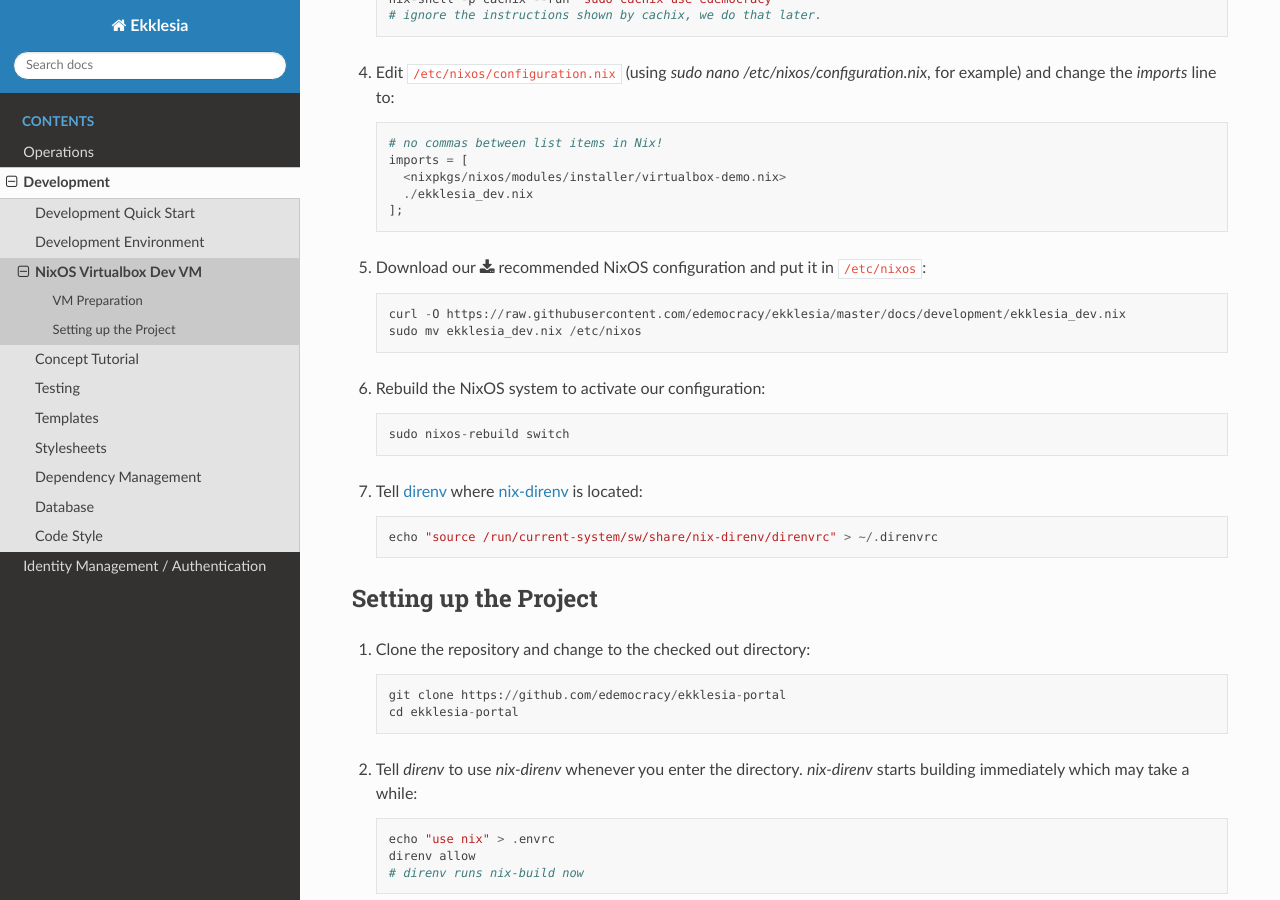
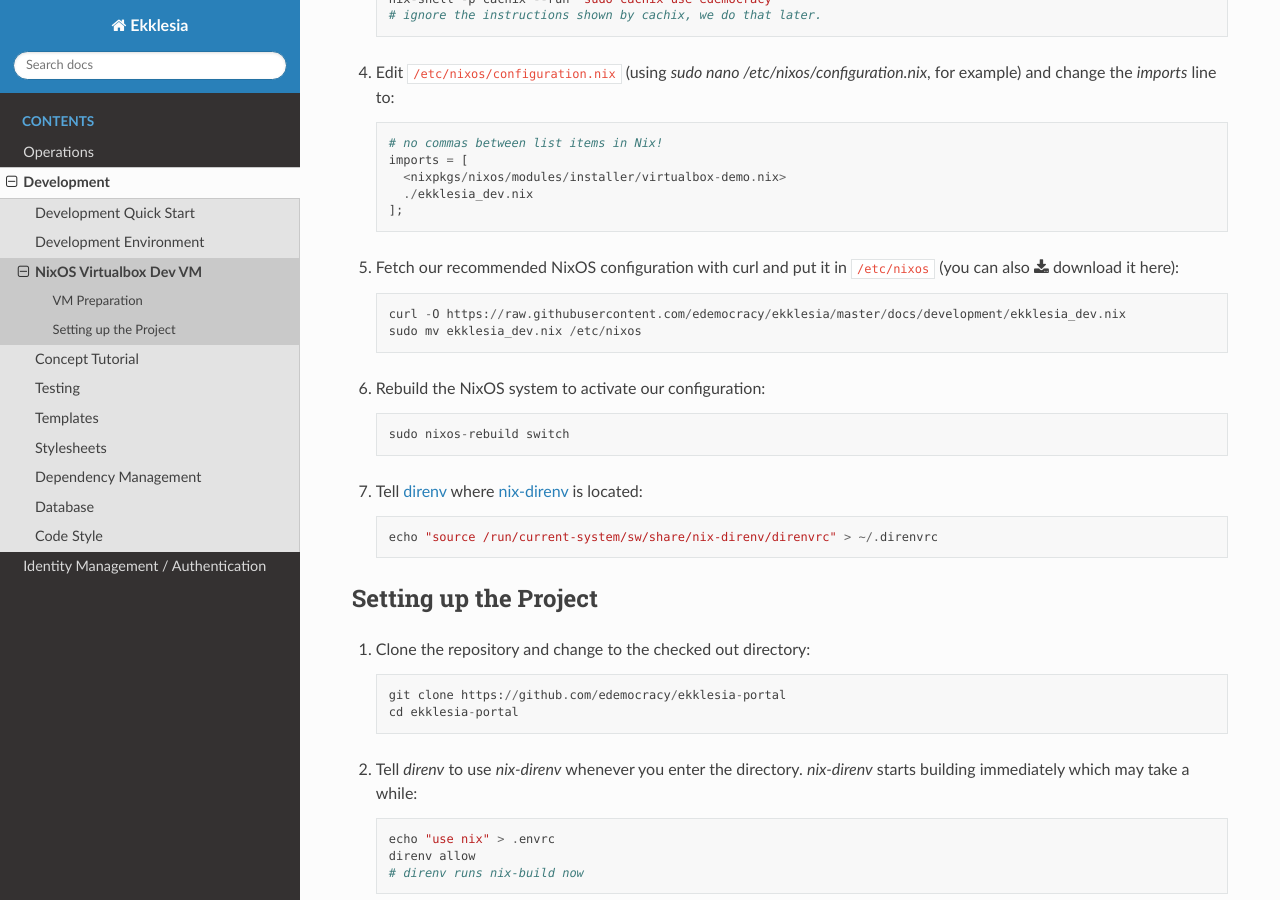
Before and after one commit to edemocracy/ekklesia, a Sphinx documentation site: the page built from docs/development/dev_nixos.rst, in a window 1280 px wide and 900 px high, scrolled down 483 px. Built offline with Sphinx 7.4.7 and the Read the Docs theme 2.0.0, drawn with Linux system fonts in a browser that asks for light colours.

Commit message:
NixOS Dev VM: clarify example config download

```diff
--- a/docs/development/dev_nixos.rst
+++ b/docs/development/dev_nixos.rst
@@ -31,8 +31,8 @@
       ./ekklesia_dev.nix
     ];
 
-5. Download our :download:`recommended NixOS configuration <./ekklesia_dev.nix>`
-   and put it in :file:`/etc/nixos`::
+5. Fetch our recommended NixOS configuration with curl
+   and put it in :file:`/etc/nixos` (you can also :download:`download it here<./ekklesia_dev.nix>`)::
 
     curl -O https://raw.githubusercontent.com/edemocracy/ekklesia/master/docs/development/ekklesia_dev.nix
     sudo mv ekklesia_dev.nix /etc/nixos
```
